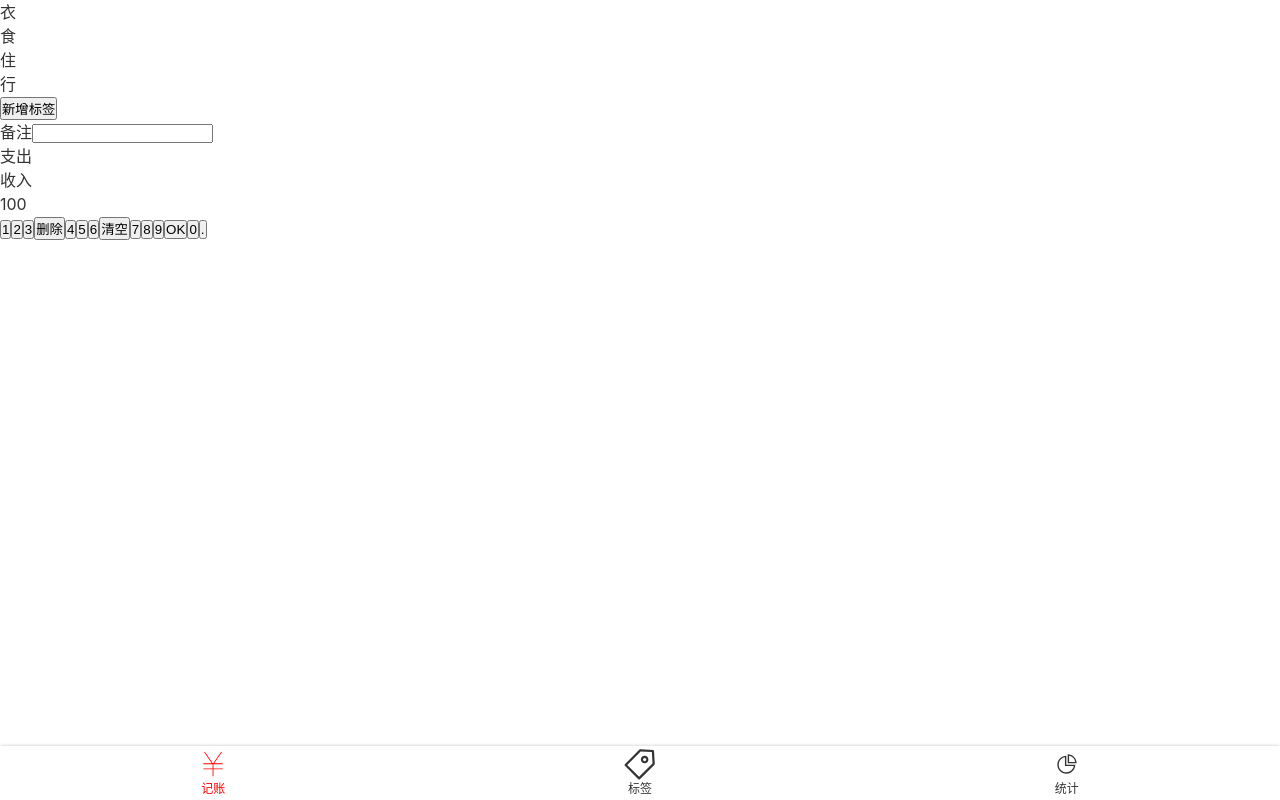
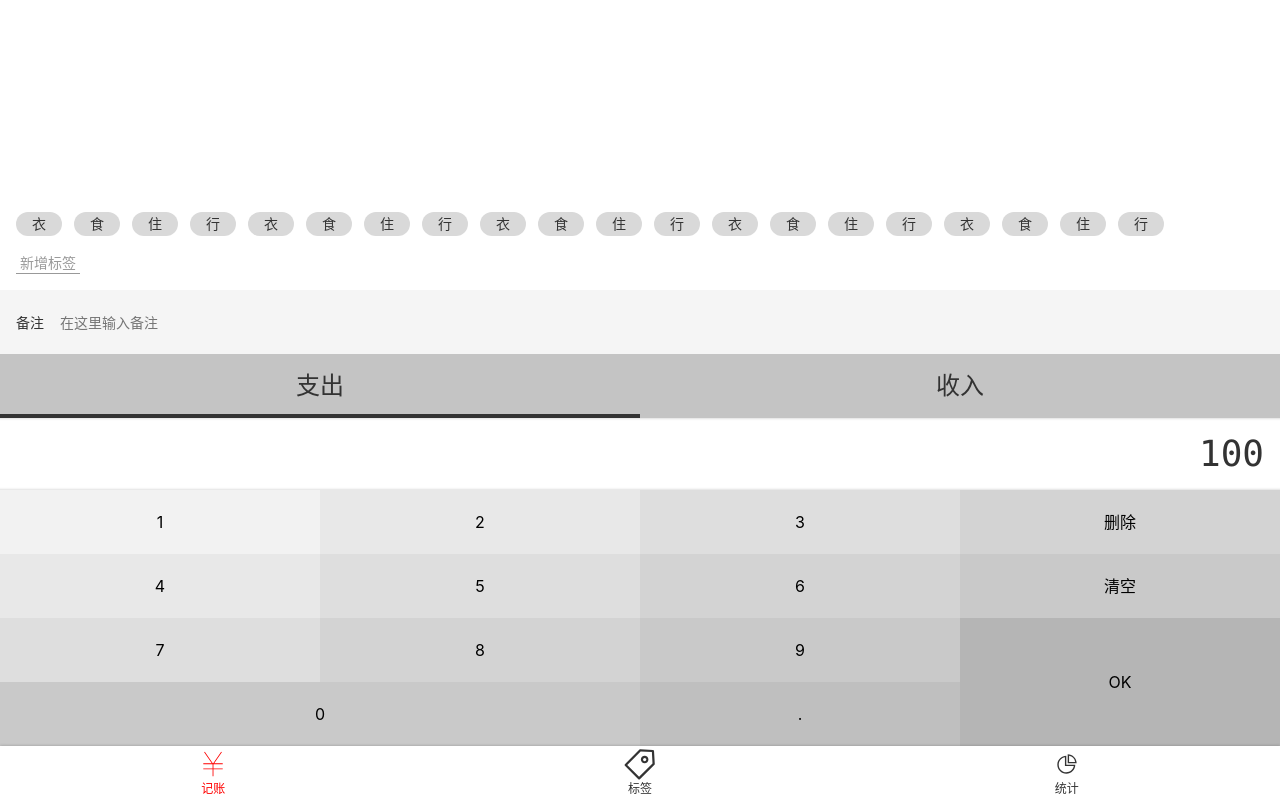
Before and after one commit to Shanejiang1/morney-live-1, a Vue app: page /#/money in a window 1280 px wide. Built offline with nearby package versions, Linux system fonts and the light colour scheme.

Commit message:
HTML和CSS写好

```diff
--- a/src/App.vue
+++ b/src/App.vue
@@ -12,6 +12,7 @@
   -moz-osx-font-smoothing: grayscale;
   color: #333333;
   font-family: $font-hei;
+  font-size: 16px;
   line-height: 1.5;
 }
 </style>
--- a/src/assets/style/helper.scss
+++ b/src/assets/style/helper.scss
@@ -3,3 +3,22 @@
 $font-song: Georgia, "Nimbus Roman No9 L", "Songti SC", "Noto Serif CJK SC", "Source Han Serif SC", "Source Han Serif CN", STSong, "AR PL New Sung", "AR PL SungtiL GB", NSimSun, SimSun, "TW\-Sung", "WenQuanYi Bitmap Song", "AR PL UMing CN", "AR PL UMing HK", "AR PL UMing TW", "AR PL UMing TW MBE", PMingLiU, MingLiU, serif;
 
 $color-highlight: #f00;
+
+// placeholder
+%clearFix {
+  &::after {
+    content: '';
+    clear: both;
+    display: block;
+  }
+}
+
+$color-shadow: rgba(0, 0, 0, 0.25);
+%outerShadow {
+  box-shadow: 0 0 3px $color-shadow;
+}
+
+%innerShadow {
+  box-shadow: inset 0 -3px 3px -3px $color-shadow,
+  inset 0 3px 3px -3px $color-shadow;
+}
--- a/src/assets/style/reset.scss
+++ b/src/assets/style/reset.scss
@@ -1,9 +1,21 @@
-*{
+* {
   margin: 0;
   padding: 0;
-  box-sizing:border-box;
+  box-sizing: border-box;
 }
-a{
+
+a {
   text-decoration: none;
   color: inherit;
 }
+
+ul, ol {
+  list-style: none;
+}
+
+button, input {
+  font: inherit;
+}
+:focus{
+  outline: none;
+}
--- a/src/components/Layout.vue
+++ b/src/components/Layout.vue
@@ -1,6 +1,6 @@
 <template>
-  <div class="nav-wrapper">
-    <div class="content">
+  <div class="layout-wrapper" :class="classPrefix && `${classPrefix}-wrapper`">
+    <div class="content" :class=" classPrefix && `${classPrefix}-content`">
       <slot></slot>
     </div>
     <Nav></Nav>
@@ -9,12 +9,13 @@
 
 <script lang="ts">
 export default {
+  props: ['classPrefix'],
   name: 'Layout'
 };
 </script>
 
 <style lang="scss" scoped>
-.nav-wrapper {
+.layout-wrapper {
   display: flex;
   flex-direction: column;
   height: 100vh;
--- a/src/components/Nav.vue
+++ b/src/components/Nav.vue
@@ -24,8 +24,8 @@
 <style lang="scss" scoped>
 @import "~@/assets/style/helper.scss";
 nav {
+  @extend %outerShadow;
   display: flex;
-  box-shadow: 0 0 3px rgba(0, 0, 0, 0.25);
   flex-direction: row;
   font-size: 12px;
   > .item {
--- a/src/views/Money.vue
+++ b/src/views/Money.vue
@@ -1,28 +1,5 @@
 <template>
-  <Layout>
-    <div class="tags">
-      <ul class="current">
-        <li>衣</li>
-        <li>食</li>
-        <li>住</li>
-        <li>行</li>
-      </ul>
-      <div class="new">
-        <button>新增标签</button>
-      </div>
-    </div>
-    <div>
-      <label class="notes">
-        <span class="name">备注</span>
-        <input type="text">
-      </label>
-    </div>
-    <div>
-      <ul class="types">
-        <li class="selected">支出</li>
-        <li>收入</li>
-      </ul>
-    </div>
+  <Layout class-prefix="layout">
     <div class="numberPad">
       <div class="output">100</div>
       <div class="buttons">
@@ -37,10 +14,49 @@
         <button>7</button>
         <button>8</button>
         <button>9</button>
-        <button>OK</button>
-        <button>0</button>
+        <button class="ok">OK</button>
+        <button class="zero">0</button>
         <button>.</button>
       </div>
+    </div>
+    <div>
+      <ul class="types">
+        <li class="selected">支出</li>
+        <li>收入</li>
+      </ul>
+    </div>
+    <div>
+      <label class="notes">
+        <span class="name">备注</span>
+        <input type="text" placeholder="在这里输入备注">
+      </label>
+    </div>
+    <div class="tags">
+      <div class="new">
+        <button>新增标签</button>
+      </div>
+      <ul class="current">
+        <li>衣</li>
+        <li>食</li>
+        <li>住</li>
+        <li>行</li>
+        <li>衣</li>
+        <li>食</li>
+        <li>住</li>
+        <li>行</li>
+        <li>衣</li>
+        <li>食</li>
+        <li>住</li>
+        <li>行</li>
+        <li>衣</li>
+        <li>食</li>
+        <li>住</li>
+        <li>行</li>
+        <li>衣</li>
+        <li>食</li>
+        <li>住</li>
+        <li>行</li>
+      </ul>
     </div>
   </Layout>
 </template>
@@ -51,6 +67,156 @@
 };
 </script>
 
+<style lang="scss">
+.layout-content {
+  display: flex;
+  flex-direction: column-reverse;
+}
+</style>
 <style lang="scss" scoped>
 @import "~@/assets/style/helper.scss";
+
+.numberPad {
+  .output {
+    @extend %clearFix;
+    @extend %innerShadow;
+    font-size: 36px;
+    font-family: Consolas, monospace;
+    padding: 9px 16px;
+    text-align: right;
+  }
+
+  .buttons {
+    @extend %clearFix;
+
+    > button {
+      width: 25%;
+      height: 64px;
+      float: left;
+      background: transparent;
+      border: none;
+
+      &.ok {
+        height: 64*2px;
+        float: right;
+      }
+
+      &.zero {
+        width: 25*2%;
+      }
+
+      $bg: #f2f2f2;
+
+      &:nth-child(1) {
+        background: $bg;
+      }
+
+      &:nth-child(2), &:nth-child(5) {
+        background: darken($bg, 4%);
+      }
+
+      &:nth-child(3), &:nth-child(6), &:nth-child(9) {
+        background: darken($bg, 4*2%);
+      }
+
+      &:nth-child(4), &:nth-child(7), &:nth-child(10) {
+        background: darken($bg, 4*3%);
+      }
+
+      &:nth-child(8), &:nth-child(11), &:nth-child(13) {
+        background: darken($bg, 4*4%);
+      }
+
+      &:nth-child(14) {
+        background: darken($bg, 4*5%);
+      }
+
+      &:nth-child(12) {
+        background: darken($bg, 4*6%);
+      }
+    }
+  }
+}
+
+.types {
+  background: #c4c4c4;
+  display: flex;
+  text-align: center;
+  font-size: 24px;
+
+  > li {
+    width: 50%;
+    line-height: 64px;
+    height: 64px;
+    display: flex;
+    justify-content: center;
+    align-items: center;
+    position: relative;
+
+    &.selected::after {
+      content: '';
+      position: absolute;
+      bottom: 0;
+      left: 0;
+      width: 100%;
+      height: 4px;
+      background: #333333;
+    }
+  }
+}
+
+.notes {
+  font-size: 14px;
+  background: #f5f5f5;
+  padding-left: 16px;
+  display: flex;
+  align-items: center;
+
+  .name {
+    padding-right: 16px;
+  }
+
+  input {
+    height: 64px;
+    flex-grow: 1;
+    background: transparent;
+    border: none;
+    padding-right: 16px;
+  }
+}
+
+.tags {
+  font-size: 14px;
+  padding: 16px;
+  flex-grow: 1;
+  display: flex;
+  flex-direction: column-reverse;
+
+  > .current {
+    display: flex;
+    flex-wrap: wrap;
+
+    > li {
+      background: #d9d9d9;
+      height: 24px;
+      line-height: 24px;
+      border-radius: (24px/2);
+      padding: 0 16px;
+      margin-right: 12px;
+      margin-top: 4px;
+    }
+  }
+
+  > .new {
+    padding-top: 16px;
+
+    button {
+      background: transparent;
+      border: none;
+      color: #999999;
+      border-bottom: 1px solid;
+      padding: 0 4px;
+    }
+  }
+}
 </style>
```
